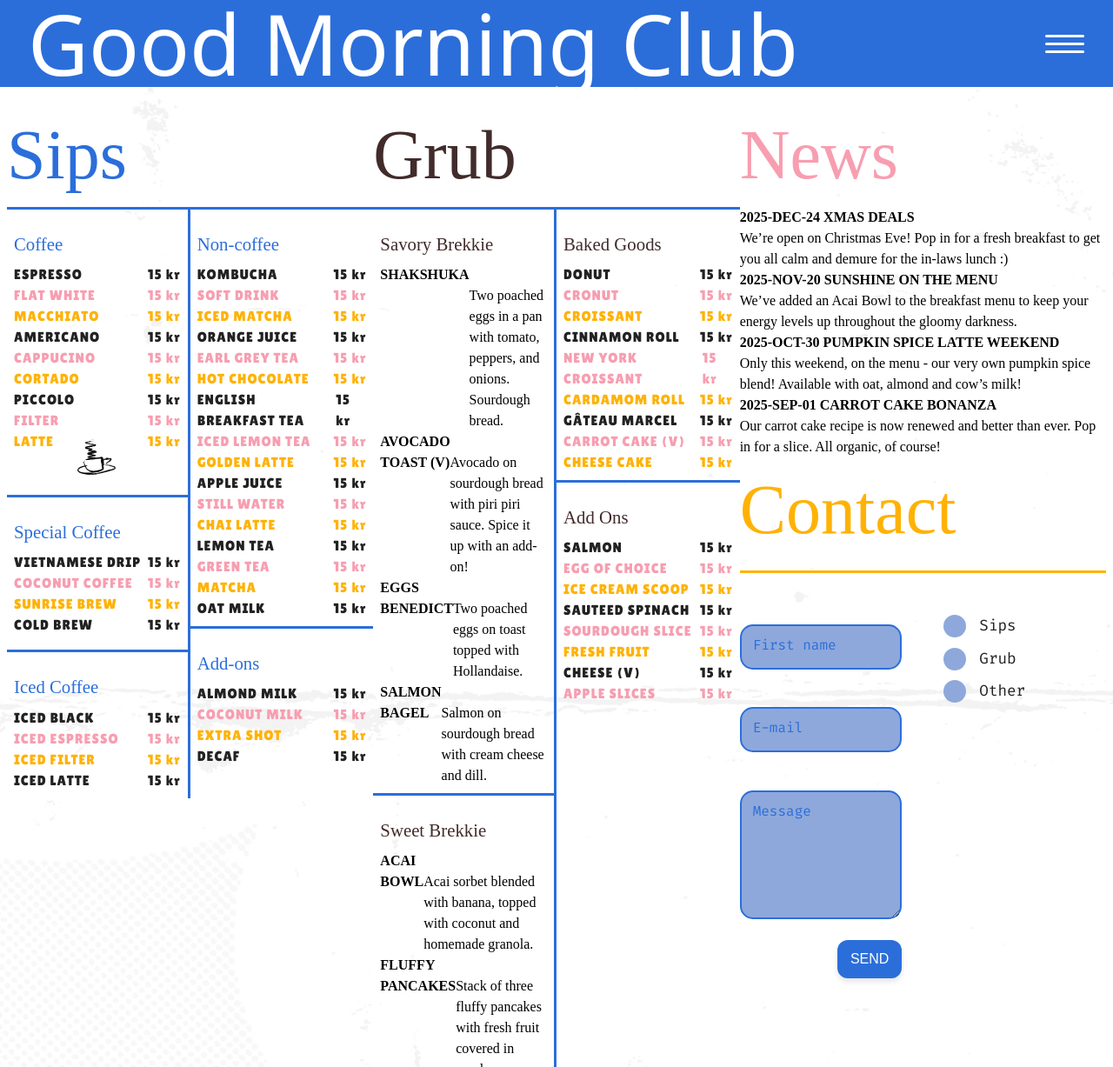
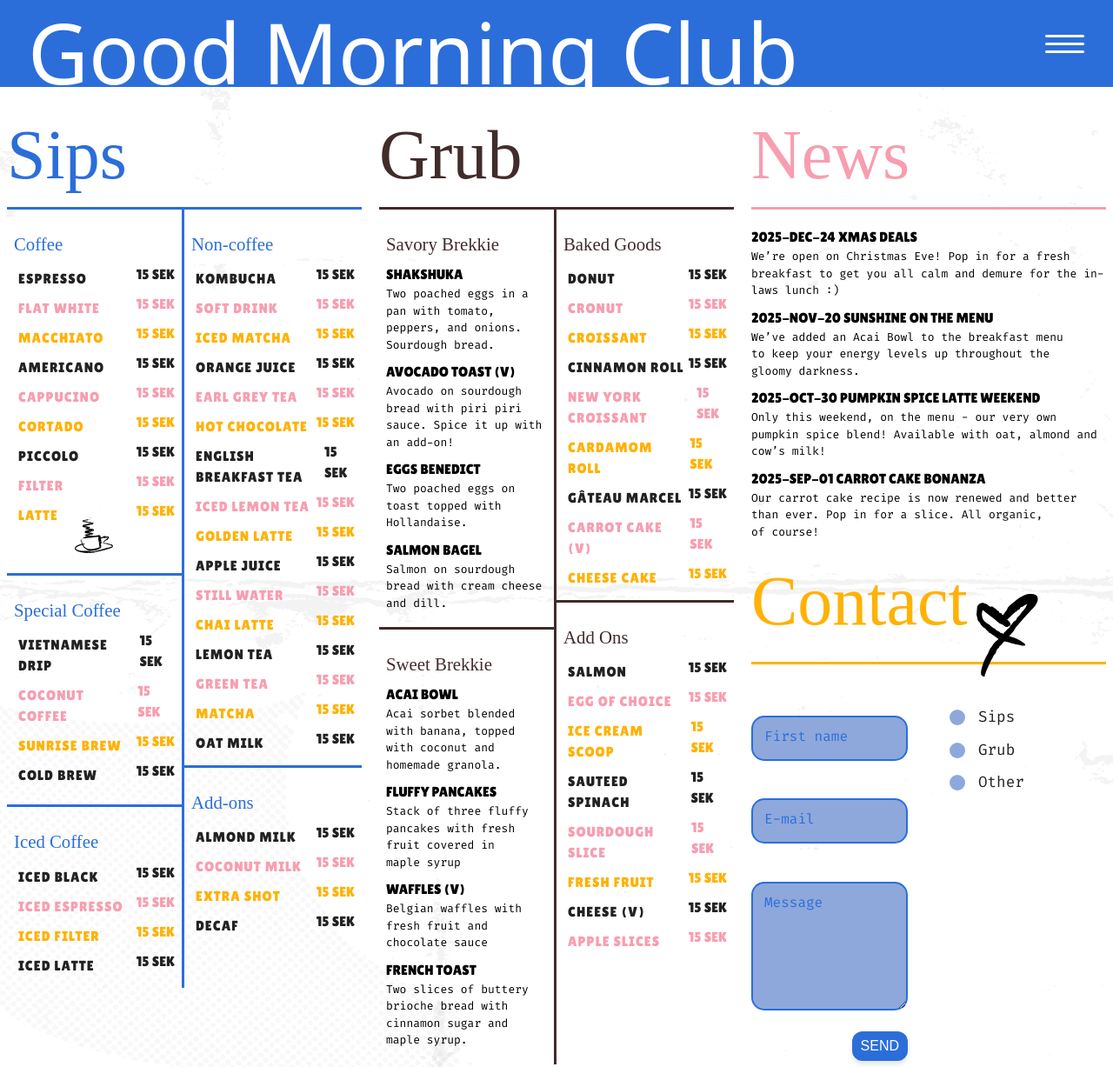
Before and after one commit to minza-42/Goodmorning_Club, a plain HTML site: page index.html in a window 1280 px wide. Shown: the top 1227 px of the page at 87% size. Drawn offline with Linux system fonts and the light colour scheme; a script that the page names is missing; a web font is replaced by a local one.

Commit message:
finished design 1

```diff
--- a/css/_base.scss
+++ b/css/_base.scss
@@ -29,6 +29,10 @@ header {
     z-index: 2000;
 }
 
+header h1 {
+  margin-top: 20px;
+}
+
 main {
   padding: 8px;
 }
@@ -51,7 +55,15 @@ h2 {
     font-size: clamp(2rem, 8vw, 5rem);
     margin-bottom: 0;
 }
+h3 {
+    font-family: "Oi", serif;
+    font-weight: 400;
+    font-style: normal;
+    font-size: 1.3em;
+    margin: 1rem 0 0.5rem;
+}
 
+/*---------Section Title Colors---------*/
 .sips-title {
   color: $blue;
 }
@@ -61,20 +73,15 @@ h2 {
 }
 
 .news-title {
-  color: $pink;
+    color: $pink;
+    border-bottom: 3px solid $pink;
+    margin-bottom: 20px;
 }
 
 .contact-title {
   color: $yellow;
 }
 
-h3 {
-    font-family: "Oi", serif;
-    font-weight: 400;
-    font-style: normal;
-    font-size: 1.3em;
-    margin: 1rem 0 0.5rem;
-}
 
 /*---------Coffee List Styles---------*/
 .coffee-list span:first-child {
@@ -83,13 +90,13 @@ h3 {
   font-style: normal;
   font-size: 1rem;
   letter-spacing: 1px;
+  padding: 5px;
 }
 .coffee-list span:last-child {
     font-family: "Lilita One", sans-serif;
     font-weight: 400;
     font-style: normal;
     font-size: 1rem;
-    letter-spacing: 1px;
 }
 
 /*---------List colors---------*/
@@ -119,12 +126,29 @@ h3 {
     color: $yellow;
 }
 
+/*---------Grub  Dish Styles---------*/
+.menu-dish-title {
+  font-family: "Lilita One", sans-serif;
+  font-weight: 400;
+  font-style: normal;
+}
+
+.menu-dish-desc {
+  font-family: "Fira Code", monospace;
+  font-optical-sizing: auto;
+  font-style: normal;
+  font-size: small;
+  margin-bottom: 10px;
+}
+
+/*---------News Section Styles-----*/
+
 
 /*---------Menu List Styles---------*/
 .menu-list h2.sips-title {
   border-bottom: 3px solid $blue;
 }
-
+/*---------Menu ul Styles---------*/
 .menu {
   ul {
     padding: 0 ;
@@ -132,8 +156,6 @@ h3 {
     list-style: none;
   }
 }
-
-
 
 /*---------Menu----------*/
 .menu-icon {
@@ -195,10 +217,10 @@ h3 {
 /*---------Overlay Menu Styles---------*/
 .overlay-menu {
     position: fixed;
-    top: 105px;
+    top: 100px;
     left: 0;
     width: 100vw;
-    height: calc(100vh - 105px);
+    height: calc(100vh - 100px);
     background: $yellow;
     z-index: 900;
     opacity: 0;
@@ -335,13 +357,14 @@ $form-blue: #8EA8DB;
     background-color: $blue;
     color: white;
     border: none;
-    padding: 10px 15px;
+    padding: 5px 10px;
     border-radius: 12px;
     font-family: "Arial", sans-serif;
     font-size: 1rem;
     cursor: pointer;
     box-shadow: 0 4px 6px rgba(0,0,0,0.1);
     align-self: flex-end; /* Align button to the right */
+    transition: background 0.2s, color 0.2s;
     &:hover {
         background-color: $yellow;
         color: $brown;
@@ -380,6 +403,10 @@ $form-blue: #8EA8DB;
         margin-right: 15px;
         display: inline-block;
         position: relative;
+        @media (min-width: 769px) {
+            width: 18px;
+            height: 18px;
+        }
     }
 
     /*---------Shows a checkmark when the radio button is selected---------*/
@@ -419,6 +446,10 @@ $form-blue: #8EA8DB;
     height: 1.3em;
     margin-right: 0.5em;
     vertical-align: middle;
+    @media (min-width: 769px) {
+        width: 1em;
+        height: 1em;
+    }
 }
 .radio-group label {
     font-size: 1.1em;
@@ -448,6 +479,7 @@ $form-blue: #8EA8DB;
   left: 5%;
   height: 80px;
 }
+
 /*---------Footer Styles---------*/
 footer {
     font-family: "Fira Code", monospace;
--- a/css/_desktop.scss
+++ b/css/_desktop.scss
@@ -3,14 +3,18 @@
   main {
     display: grid;
     grid-template-columns: repeat(3, 1fr);
+    gap: 20px;
   }
 
   .menu {
     display: grid;
     grid-template-columns: repeat(2, 1fr);
 
-    .left {
+    .left-sips {
       border-right: 3px solid $blue;
+    }
+    .left-grub{
+      border-right: 3px solid $brown;
     }
 
     ul li {
@@ -29,6 +33,10 @@
     .border-top {
       border-top: 3px solid $blue;
     }
+    .border-top-grub {
+      border-top: 3px solid $brown;
+    }
+
   }
 
   .spacer {
--- a/index.html
+++ b/index.html
@@ -54,19 +54,19 @@
         <section class="menu-list">
             <h2 class="sips-title">Sips</h2>
             <div class="menu">
-                <div class="left">
+                <div class="left-sips">
                     <div class="inner">
                         <h3 class="sips-title">Coffee</h3>
                         <ul class="coffee-list">
-                            <li><span>ESPRESSO</span><span>15 kr</span></li>
-                            <li><span>FLAT WHITE</span><span>15 kr</span></li>
-                            <li><span>MACCHIATO</span><span>15 kr</span></li>
-                            <li><span>AMERICANO</span><span>15 kr</span></li>
-                            <li><span>CAPPUCINO</span><span>15 kr</span></li>
-                            <li><span>CORTADO</span><span>15 kr</span></li>
-                            <li><span>PICCOLO</span><span>15 kr</span></li>
-                            <li><span>FILTER</span><span>15 kr</span></li>
-                            <li><span>LATTE</span><span>15 kr</span></li>
+                            <li><span>ESPRESSO</span><span>15 SEK</span></li>
+                            <li><span>FLAT WHITE</span><span>15 SEK</span></li>
+                            <li><span>MACCHIATO</span><span>15 SEK</span></li>
+                            <li><span>AMERICANO</span><span>15 SEK</span></li>
+                            <li><span>CAPPUCINO</span><span>15 SEK</span></li>
+                            <li><span>CORTADO</span><span>15 SEK</span></li>
+                            <li><span>PICCOLO</span><span>15 SEK</span></li>
+                            <li><span>FILTER</span><span>15 SEK</span></li>
+                            <li><span>LATTE</span><span>15 SEK</span></li>
                         </ul>
                         <figure class="coffee-cup">
                             <img src="img/coffee_cup.svg">
@@ -76,10 +76,10 @@
                         <div class="inner">
                             <h3 class="sips-title">Special Coffee</h3>
                             <ul class="coffee-list">
-                                <li><span>VIETNAMESE DRIP</span><span>15 kr</span></li>
-                                <li><span>COCONUT COFFEE</span><span>15 kr</span></li>
-                                <li><span>SUNRISE BREW</span><span>15 kr</span></li>
-                                <li><span>COLD BREW</span><span>15 kr</span></li>
+                                <li><span>VIETNAMESE DRIP</span><span>15 SEK</span></li>
+                                <li><span>COCONUT COFFEE</span><span>15 SEK</span></li>
+                                <li><span>SUNRISE BREW</span><span>15 SEK</span></li>
+                                <li><span>COLD BREW</span><span>15 SEK</span></li>
                             </ul>
                         </div>
                         <div class="spacer"></div>
@@ -88,10 +88,10 @@
                         <div class="inner">
                             <h3 class="sips-title">Iced Coffee</h3>
                             <ul class="coffee-list">
-                                <li><span>ICED BLACK</span> <span>15 kr</span></li>
-                                <li><span>ICED ESPRESSO</span> <span>15 kr</span></li>
-                                <li><span>ICED FILTER</span> <span>15 kr</span></li>
-                                <li><span>ICED LATTE</span> <span>15 kr</span></li>
+                                <li><span>ICED BLACK</span> <span>15 SEK</span></li>
+                                <li><span>ICED ESPRESSO</span> <span>15 SEK</span></li>
+                                <li><span>ICED FILTER</span> <span>15 SEK</span></li>
+                                <li><span>ICED LATTE</span> <span>15 SEK</span></li>
                             </ul>
                         </div>
                     </div>
@@ -100,32 +100,32 @@
                     <div class="inner">
                         <h3 class="sips-title">Non-coffee</h3>
                         <ul class="coffee-list">
-                            <li><span>KOMBUCHA</span> <span>15 kr</span></li>
-                            <li><span>SOFT DRINK</span> <span>15 kr</span></li>
-                            <li><span>ICED MATCHA</span> <span>15 kr</span></li>
-                            <li><span>ORANGE JUICE</span> <span>15 kr</span></li>
-                            <li><span>EARL GREY TEA</span> <span>15 kr</span></li>
-                            <li><span>HOT CHOCOLATE</span> <span>15 kr</span></li>
-                            <li><span>ENGLISH BREAKFAST TEA</span> <span>15 kr</span></li>
-                            <li><span>ICED LEMON TEA</span> <span>15 kr</span></li>
-                            <li><span>GOLDEN LATTE</span> <span>15 kr</span></li>
-                            <li><span>APPLE JUICE</span> <span>15 kr</span></li>
-                            <li><span>STILL WATER</span> <span>15 kr</span></li>
-                            <li><span>CHAI LATTE</span> <span>15 kr</span></li>
-                            <li><span>LEMON TEA</span> <span>15 kr</span></li>
-                            <li><span>GREEN TEA</span> <span>15 kr</span></li>
-                            <li><span>MATCHA</span> <span>15 kr</span></li>
-                            <li><span>OAT MILK</span> <span>15 kr</span></li>
+                            <li><span>KOMBUCHA</span> <span>15 SEK</span></li>
+                            <li><span>SOFT DRINK</span> <span>15 SEK</span></li>
+                            <li><span>ICED MATCHA</span> <span>15 SEK</span></li>
+                            <li><span>ORANGE JUICE</span> <span>15 SEK</span></li>
+                            <li><span>EARL GREY TEA</span> <span>15 SEK</span></li>
+                            <li><span>HOT CHOCOLATE</span> <span>15 SEK</span></li>
+                            <li><span>ENGLISH BREAKFAST TEA</span> <span>15 SEK</span></li>
+                            <li><span>ICED LEMON TEA</span> <span>15 SEK</span></li>
+                            <li><span>GOLDEN LATTE</span> <span>15 SEK</span></li>
+                            <li><span>APPLE JUICE</span> <span>15 SEK</span></li>
+                            <li><span>STILL WATER</span> <span>15 SEK</span></li>
+                            <li><span>CHAI LATTE</span> <span>15 SEK</span></li>
+                            <li><span>LEMON TEA</span> <span>15 SEK</span></li>
+                            <li><span>GREEN TEA</span> <span>15 SEK</span></li>
+                            <li><span>MATCHA</span> <span>15 SEK</span></li>
+                            <li><span>OAT MILK</span> <span>15 SEK</span></li>
                         </ul>
                     </div>
                     <div>
                         <div class="inner border-top">
                             <h3 class="sips-title">Add-ons</h3>
                             <ul class="coffee-list">
-                                <li><span>ALMOND MILK</span> <span>15 kr</span></li>
-                                <li><span>COCONUT MILK</span> <span>15 kr</span></li>
-                                <li><span>EXTRA SHOT</span> <span>15 kr</span></li>
-                                <li><span>DECAF</span> <span>15 kr</span></li>
+                                <li><span>ALMOND MILK</span> <span>15 SEK</span></li>
+                                <li><span>COCONUT MILK</span> <span>15 SEK</span></li>
+                                <li><span>EXTRA SHOT</span> <span>15 SEK</span></li>
+                                <li><span>DECAF</span> <span>15 SEK</span></li>
                             </ul>
                         </div>
                     </div>
@@ -137,72 +137,74 @@
         <section class="menu-list">
             <h2 class="grub-title">Grub</h2>
             <div class="menu">
-                <div class="left">
-                    <div class="border-top">
+                <div class="left-grub">
+                    <div class="border-top-grub">
                         <div class="inner">
                             <h3 class="grub-title">Savory Brekkie</h3>
-                            <ul>
-                                <li><strong>SHAKSHUKA</strong><br>Two poached eggs in a pan with tomato, peppers, and
-                                    onions.
-                                    Sourdough bread.</li>
-                                <li><strong>AVOCADO TOAST (V)</strong><br>Avocado on sourdough bread with piri piri
-                                    sauce. Spice
-                                    it up with an add-on!</li>
-                                <li><strong>EGGS BENEDICT</strong><br>Two poached eggs on toast topped with Hollandaise.
-                                </li>
-                                <li><strong>SALMON BAGEL</strong><br>Salmon on sourdough bread with cream cheese and
-                                    dill.</li>
-                            </ul>
+                            <h4 class="menu-dish-title">SHAKSHUKA</h4>
+                            <p class="menu-dish-desc">Two poached eggs in a pan with tomato, peppers, and onions.
+                                Sourdough bread.</p>
+
+                            <h4 class="menu-dish-title">AVOCADO TOAST (V)</h4>
+                            <p class="menu-dish-desc">Avocado on sourdough bread with piri piri sauce. Spice it up with
+                                an add-on!</p>
+
+                            <h4 class="menu-dish-title">EGGS BENEDICT</h4>
+                            <p class="menu-dish-desc">Two poached eggs on toast topped with Hollandaise.</p>
+
+                            <h4 class="menu-dish-title">SALMON BAGEL</h4>
+                            <p class="menu-dish-desc">Salmon on sourdough bread with cream cheese and dill.</p>
                         </div>
                     </div>
-                    <div class="border-top">
+                    <div class="border-top-grub">
                         <div class="inner">
                             <h3 class="grub-title">Sweet Brekkie</h3>
-                            <ul>
-                                <li><strong>ACAI BOWL</strong><br>Acai sorbet blended with banana, topped with coconut
-                                    and
-                                    homemade granola.</li>
-                                <li><strong>FLUFFY PANCAKES</strong><br>Stack of three fluffy pancakes with fresh fruit
-                                    covered
-                                    in maple syrup</li>
-                                <li><strong>WAFFLES (V)</strong><br>Belgian waffles with fresh fruit and chocolate sauce
-                                </li>
-                                <li><strong>FRENCH TOAST</strong><br>Two slices of buttery brioche bread with cinnamon
-                                    sugar and
-                                    maple syrup.</li>
-                            </ul>
+                            <h4 class="menu-dish-title">ACAI BOWL</h4>
+                            <p class="menu-dish-desc">Acai sorbet blended with banana, topped with coconut and homemade
+                                granola.</p>
+
+                            <h4 class="menu-dish-title">FLUFFY PANCAKES</h4>
+                            <p class="menu-dish-desc">Stack of three fluffy pancakes with fresh fruit covered in maple
+                                syrup</p>
+
+                            <h4 class="menu-dish-title">WAFFLES (V)</h4>
+                            <p class="menu-dish-desc">Belgian waffles with fresh fruit and chocolate sauce</p>
+
+                            <h4 class="menu-dish-title">FRENCH TOAST</h4>
+                            <p class="menu-dish-desc">Two slices of buttery brioche bread with cinnamon sugar and maple
+                                syrup.</p>
                         </div>
                     </div>
                 </div>
                 <div class="right">
-                    <div class="border-top">
+                    <div class="border-top-grub">
                         <div class="inner">
                             <h3 class="grub-title">Baked Goods</h3>
                             <ul class="coffee-list">
-                                <li><span>DONUT</span><span>15 kr</span></li>
-                                <li><span>CRONUT</span><span>15 kr</span></li>
-                                <li><span>CROISSANT</span><span>15 kr</span></li>
-                                <li><span>CINNAMON ROLL</span><span>15 kr</span></li>
-                                <li><span>NEW YORK CROISSANT</span><span>15 kr</span></li>
-                                <li><span>CARDAMOM ROLL</span><span>15 kr</span></li>
-                                <li><span>GÂTEAU MARCEL</span><span>15 kr</span></li>
-                                <li><span>CARROT CAKE (V)</span><span>15 kr</span></li>
-                                <li><span>CHEESE CAKE</span><span>15 kr</span></li>
+                                <li><span>DONUT</span><span>15 SEK</span></li>
+                                <li><span>CRONUT</span><span>15 SEK</span></li>
+                                <li><span>CROISSANT</span><span>15 SEK</span></li>
+                                <li><span>CINNAMON ROLL</span><span>15 SEK</span></li>
+                                <li><span>NEW YORK CROISSANT</span><span>15 SEK</span></li>
+                                <li><span>CARDAMOM ROLL</span><span>15 SEK</span></li>
+                                <li><span>GÂTEAU MARCEL</span><span>15 SEK</span></li>
+                                <li><span>CARROT CAKE (V)</span><span>15 SEK</span></li>
+                                <li><span>CHEESE CAKE</span><span>15 SEK</span></li>
                             </ul>
                         </div>
                     </div>
-                    <div class="border-top">
+                    <div class="border-top-grub">
                         <div class="inner">
                             <h3 class="grub-title">Add Ons</h3>
                             <ul class="coffee-list">
-                                <li><span>SALMON</span><span>15 kr</span></li>
-                                <li><span>EGG OF CHOICE</span><span>15 kr</span></li>
-                                <li><span>ICE CREAM SCOOP</span><span>15 kr</span></li>
-                                <li><span>SAUTEED SPINACH</span><span>15 kr</span></li>
-                                <li><span>SOURDOUGH SLICE</span><span>15 kr</span></li>
-                                <li><span>FRESH FRUIT</span><span>15 kr</span></li>
-                                <li><span>CHEESE (V)</span><span>15 kr</span></li>
-                                <li><span>APPLE SLICES</span><span>15 kr</span></li>
+                                <li><span>SALMON</span><span>15 SEK</span></li>
+                                <li><span>EGG OF CHOICE</span><span>15 SEK</span></li>
+                                <li><span>ICE CREAM SCOOP</span><span>15 SEK</span></li>
+                                <li><span>SAUTEED SPINACH</span><span>15 SEK</span></li>
+                                <li><span>SOURDOUGH SLICE</span><span>15 SEK</span></li>
+                                <li><span>FRESH FRUIT</span><span>15 SEK</span></li>
+                                <li><span>CHEESE (V)</span><span>15 SEK</span></li>
+                                <li><span>APPLE SLICES</span><span>15 SEK</span></li>
                             </ul>
                         </div>
                     </div>
@@ -214,30 +216,30 @@
         <section>
             <h2 class="news-title">News</h2>
             <div>
-                <h4 class="news-date">2025-DEC-24 XMAS DEALS</h4>
-                <p>
+                <h4 class="menu-dish-title">2025-DEC-24 XMAS DEALS</h4>
+                <p class="menu-dish-desc">
                     We’re open on Christmas Eve! Pop in for a fresh breakfast to get you
                     all calm and demure for the in-laws lunch :)
                 </p>
-                <h4 class="news-date">2025-NOV-20 SUNSHINE ON THE MENU</h4>
-                <p>
+                <h4 class="menu-dish-title">2025-NOV-20 SUNSHINE ON THE MENU</h4>
+                <p class="menu-dish-desc">
                     We’ve added an Acai Bowl to the breakfast menu to keep your energy
                     levels up throughout the gloomy darkness.
                 </p>
-                <h4 class="news-date">2025-OCT-30 PUMPKIN SPICE LATTE WEEKEND</h4>
-                <p>
+                <h4 class="menu-dish-title">2025-OCT-30 PUMPKIN SPICE LATTE WEEKEND</h4>
+                <p class="menu-dish-desc">
                     Only this weekend, on the menu - our very own pumpkin spice blend!
                     Available with oat, almond and cow’s milk!
                 </p>
-                <h4 class="news-date">2025-SEP-01 CARROT CAKE BONANZA</h4>
-                <p>
+                <h4 class="menu-dish-title">2025-SEP-01 CARROT CAKE BONANZA</h4>
+                <p class="menu-dish-desc">
                     Our carrot cake recipe is now renewed and better than ever. Pop in
                     for a slice. All organic, of course!
                 </p>
             </div>
 
             <!------ CONTACT ------>
-            <h2 class="contact-title">Contact</h2>
+            <h2 class="contact-title"> Contact <img src="img/heart.svg" alt="Heart" class="contact-heart"></h2>
             <form class="contact-form">
                 <div class="input-container">
                     <div class="form-group">
--- a/js/main.js
+++ b/js/main.js
@@ -1,12 +1,24 @@
 // Toggle overlay menu on menu button click
 const menuButton = document.getElementById("menuButton");
 const overlayMenu = document.getElementById("mainNav");
+
+const menuX = menuButton.querySelector(".menu-x");
+const menuBars = menuButton.querySelectorAll(".menu-icon-bar");
 
 menuButton.addEventListener("click", function () {
   overlayMenu.classList.toggle("open");
   // Toggle aria-expanded for accessibility
   const expanded = menuButton.getAttribute("aria-expanded") === "true";
   menuButton.setAttribute("aria-expanded", !expanded);
+
+  // Toggle menu-x and hamburger bars
+  if (overlayMenu.classList.contains("open")) {
+    menuX.style.display = "flex";
+    menuBars.forEach((bar) => (bar.style.display = "none"));
+  } else {
+    menuX.style.display = "none";
+    menuBars.forEach((bar) => (bar.style.display = "block"));
+  }
 });
 
 // Optional: Close menu when clicking outside or pressing Escape
@@ -14,5 +26,20 @@ window.addEventListener("keydown", function (e) {
   if (e.key === "Escape" && overlayMenu.classList.contains("open")) {
     overlayMenu.classList.remove("open");
     menuButton.setAttribute("aria-expanded", false);
+    // Reset menu-x and hamburger bars
+    menuX.style.display = "none";
+    menuBars.forEach((bar) => (bar.style.display = "block"));
   }
 });
+
+// Prevent submit if no radio button is selected
+const form = document.querySelector(".contact-form");
+if (form) {
+  form.addEventListener("submit", function (e) {
+    const checked = form.querySelector('input[name="category"]:checked');
+    if (!checked) {
+      e.preventDefault();
+      alert("You must select Sips, Grub or Other!");
+    }
+  });
+}
```
Also changed, not shown: css/style.css, 1 other file.
